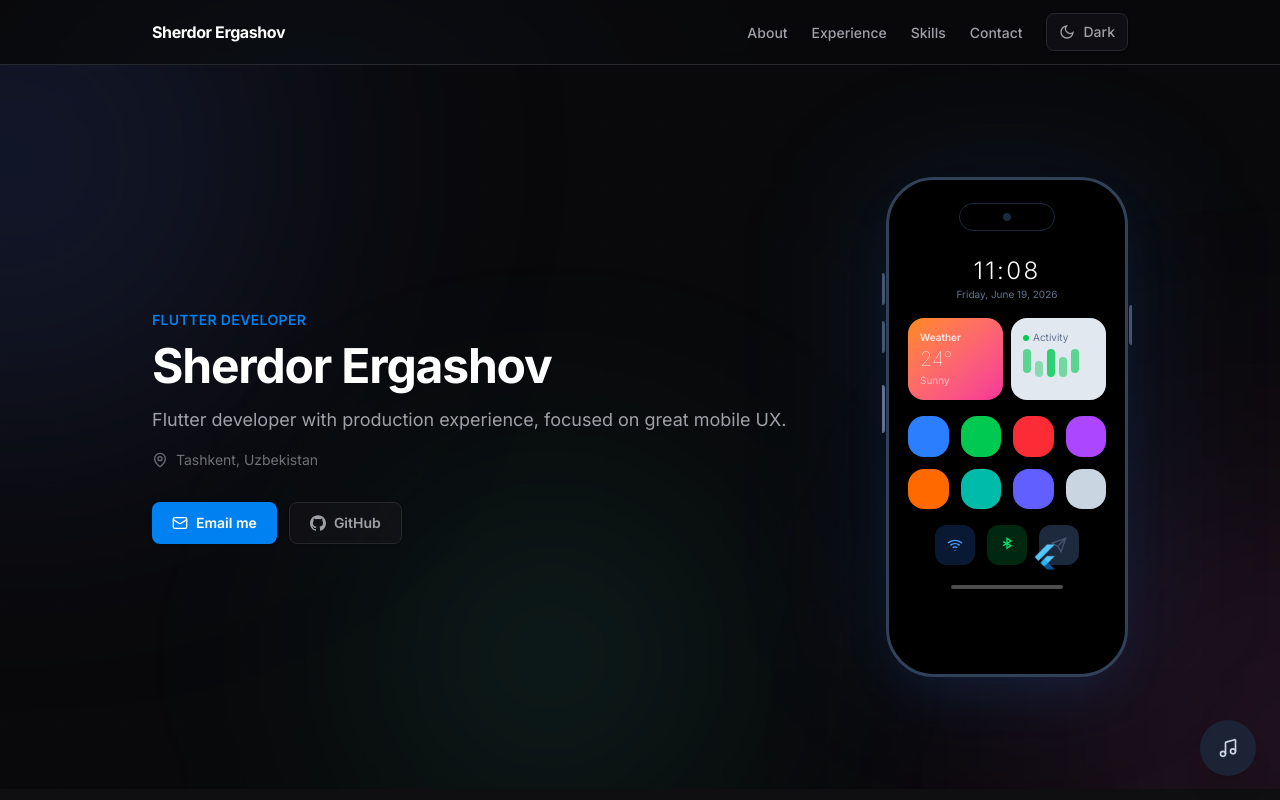
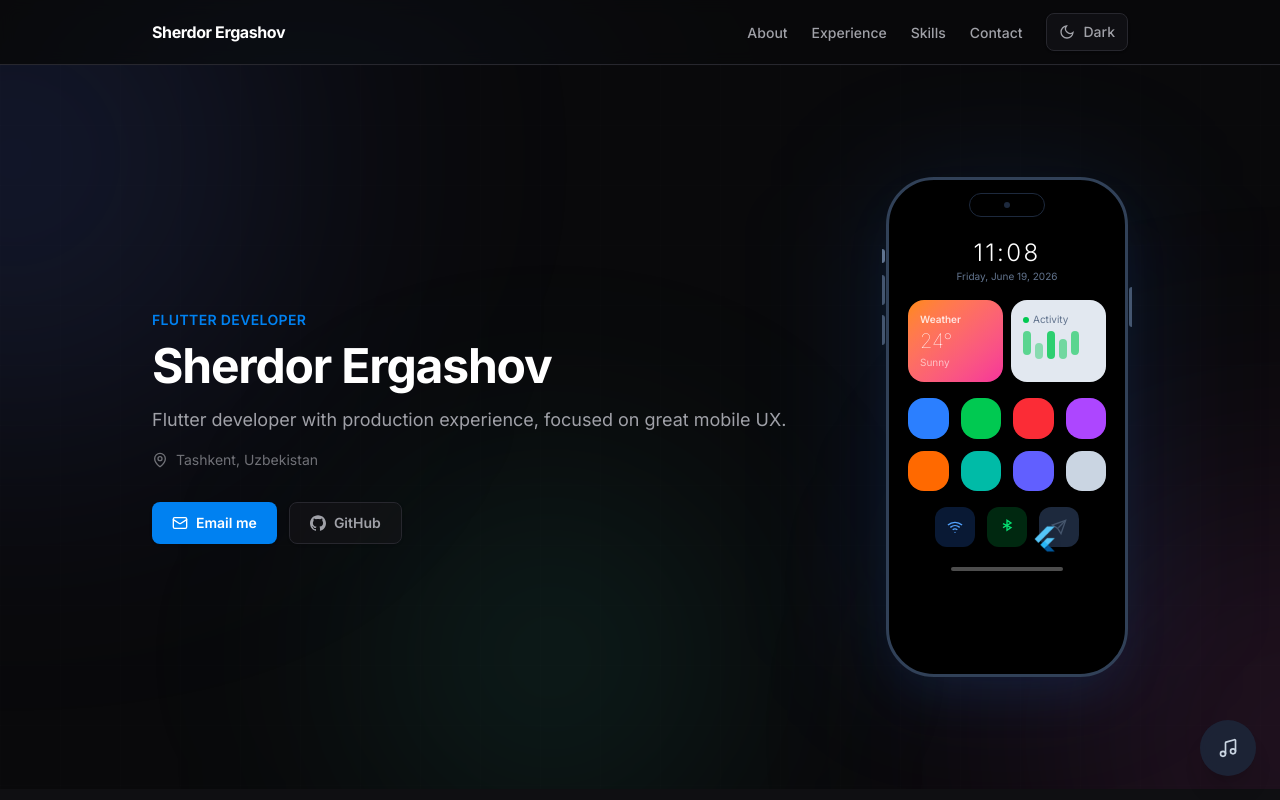
Before and after one commit to sherdor06/sherdor-portfolio, a Next.js app: page / in a window 1280 px wide. Shown: the top 800 px of the page. Built offline with nearby package versions, Linux system fonts and the light colour scheme.

Commit message:
fix iPhone button positions, smaller Dynamic Island moved higher

```diff
--- a/components/PhoneMockup.tsx
+++ b/components/PhoneMockup.tsx
@@ -199,13 +199,13 @@ export default function PhoneMockup() {
       {/* Glow behind the phone */}
       <div className={`absolute h-[500px] w-[280px] rounded-[3.5rem] blur-3xl ${glowColor}`} />
 
-      {/* Volume buttons (left side) */}
-      <div className="absolute left-[-4px] top-24 h-8 w-[3px] rounded-r-sm bg-slate-600" />
-      <div className="absolute left-[-4px] top-36 h-8 w-[3px] rounded-r-sm bg-slate-600" />
-      <div className="absolute left-[-4px] top-52 h-12 w-[3px] rounded-r-sm bg-slate-500" />
+      {/* Left side: Silent switch (top), Volume up, Volume down */}
+      <div className="absolute left-[-4px] top-[72px] h-[14px] w-[3px] rounded-r-sm bg-slate-500" />
+      <div className="absolute left-[-4px] top-[98px] h-[30px] w-[3px] rounded-r-sm bg-slate-600" />
+      <div className="absolute left-[-4px] top-[138px] h-[30px] w-[3px] rounded-r-sm bg-slate-600" />
 
-      {/* Power button (right side) */}
-      <div className="absolute right-[-4px] top-32 h-10 w-[3px] rounded-l-sm bg-slate-600" />
+      {/* Right side: Power button */}
+      <div className="absolute right-[-4px] top-[110px] h-[40px] w-[3px] rounded-l-sm bg-slate-600" />
 
       {/* Phone frame */}
       <div
@@ -214,13 +214,13 @@ export default function PhoneMockup() {
         {/* Inner bezel / screen area */}
         <div className={`h-full w-full overflow-hidden rounded-[2.7rem] ${innerBg}`}>
           {/* Dynamic Island */}
-          <div className="relative mx-auto mt-5 h-7 w-24 rounded-full bg-black">
+          <div className="relative mx-auto mt-2.5 h-6 w-[76px] rounded-full bg-black">
             <div className="absolute inset-0 rounded-full border border-slate-800" />
-            <div className="absolute left-1/2 top-1/2 h-2 w-2 -translate-x-1/2 -translate-y-1/2 rounded-full bg-slate-800" />
+            <div className="absolute left-1/2 top-1/2 h-1.5 w-1.5 -translate-x-1/2 -translate-y-1/2 rounded-full bg-slate-800" />
           </div>
 
           {/* Screen content */}
-          <div ref={screenRef} className="relative mt-6 space-y-4 overflow-hidden px-4 pb-4">
+          <div ref={screenRef} className="relative mt-5 space-y-4 overflow-hidden px-4 pb-4">
           <FlutterF containerRef={screenRef} />
 
           {/* Time / Lock screen */}
```
